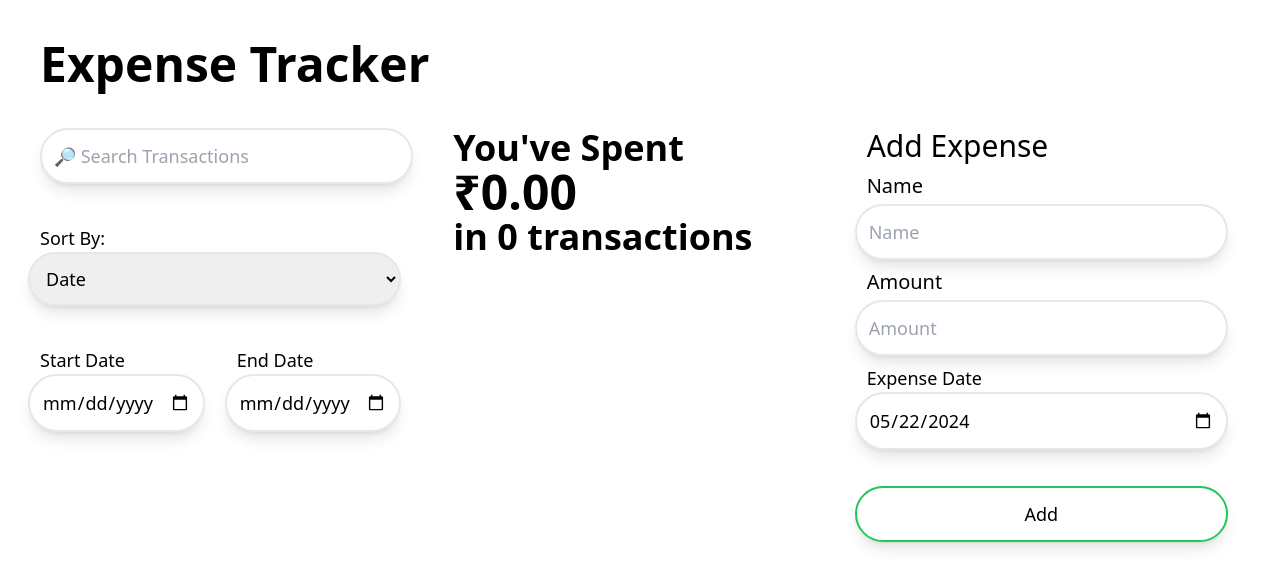
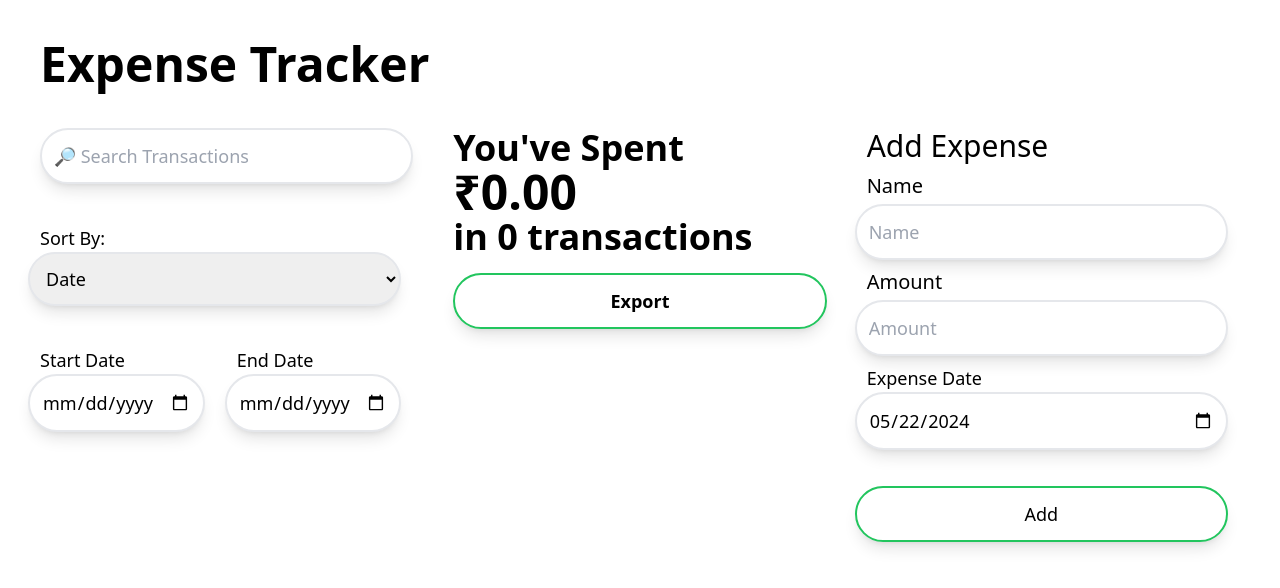
Before and after one commit to DivyanshuLohani/expense-tracker, a React (Create React App) app: page / in a window 1280 px wide. Shown: the top 588 px of the page. Built offline with nearby package versions, Linux system fonts and the light colour scheme.

Commit message:
add exporting expenses

```diff
--- a/package.json
+++ b/package.json
@@ -11,6 +11,7 @@
     "@types/react": "^18.3.2",
     "@types/react-dom": "^18.3.0",
     "react": "^18.3.1",
+    "react-csv": "^2.2.2",
     "react-dom": "^18.3.1",
     "react-router-dom": "^6.23.1",
     "react-scripts": "5.0.1",
@@ -42,6 +43,7 @@
     ]
   },
   "devDependencies": {
+    "@types/react-csv": "^1.1.10",
     "autoprefixer": "^9.8.6",
     "postcss": "^8.4.38",
     "tailwindcss": "^3.4.3"
--- /dev/null
+++ b/src/components/ExportExpenses.tsx
@@ -0,0 +1,51 @@
+import React from "react";
+import { Expense as IExpense } from "../interfaces";
+
+import { CSVLink } from "react-csv";
+import formatToIndianCurrency from "../utils/formatCurrency";
+import { formatDate } from "../utils/formatDate";
+
+export default function ExportExpenses(props: {
+  expenses: IExpense[];
+  start: string;
+  end: string;
+  search: string;
+}) {
+  const csvData = [
+    ["Name", "Description", "Amount", "Date"],
+    ...props.expenses.map((e) => {
+      return [
+        e.name,
+        e.description ?? "",
+        formatToIndianCurrency(e.amount),
+        formatDate(e.date),
+      ];
+    }),
+  ];
+
+  let filename = "Expense Report";
+  if (props.search) {
+    filename = filename + ` Search ${props.search}`;
+  }
+  if (props.end && props.start) {
+    const startDate = new Date(props.start);
+    const startDateString = `${startDate.getDate()}-${startDate.getMonth()}-${startDate.getFullYear()}`;
+    const endDate = new Date(props.end);
+    const endDateString = `${endDate.getDate()}-${endDate.getMonth()}-${endDate.getFullYear()}`;
+
+    filename = filename + ` From ${startDateString} - ${endDateString}`;
+  }
+
+  return (
+    <CSVLink
+      className="border-2 border-green-500 shadow-lg p-3 text-lg rounded-full w-full hover:bg-green-500 hover:text-white mt-4 transition-colors duration-150 block text-center"
+      data={csvData}
+      filename={filename}
+    >
+      Export
+    </CSVLink>
+    // <button className="border-2 border-red-500 shadow-lg p-3 text-lg rounded-full w-full hover:bg-red-500 hover:text-white mt-4 transition-colors duration-150">
+    //   Export
+    // </button>
+  );
+}
--- a/src/pages/Expenses.tsx
+++ b/src/pages/Expenses.tsx
@@ -10,6 +10,7 @@ import expenseReducer from "../reducers/expense";
 import { Expense as IExpense } from "../interfaces";
 import formatToIndianCurrency from "../utils/formatCurrency";
 import AddExpense from "../components/AddExpense";
+import ExportExpenses from "../components/ExportExpenses";
 
 export default function Expenses() {
   const defaultState = JSON.parse(localStorage.getItem("expenses") ?? "[]");
@@ -153,7 +154,15 @@ export default function Expenses() {
           </span>
           <br />
           <span>in {displayed.length} transactions</span>
-          {filterStartDate && filterEndDate && (
+          {expenses && (
+            <ExportExpenses
+              expenses={displayed}
+              start={filterStartDate}
+              end={filterEndDate}
+              search={search}
+            />
+          )}
+          {((filterStartDate && filterEndDate) || search) && (
             <div>
               <button
                 className="border-2 border-red-500 shadow-lg p-3 text-lg rounded-full w-full hover:bg-red-500 hover:text-white mt-4 transition-colors duration-150"
```
Also changed, not shown: 1 other file (tests, documents, lock files or other folders).
